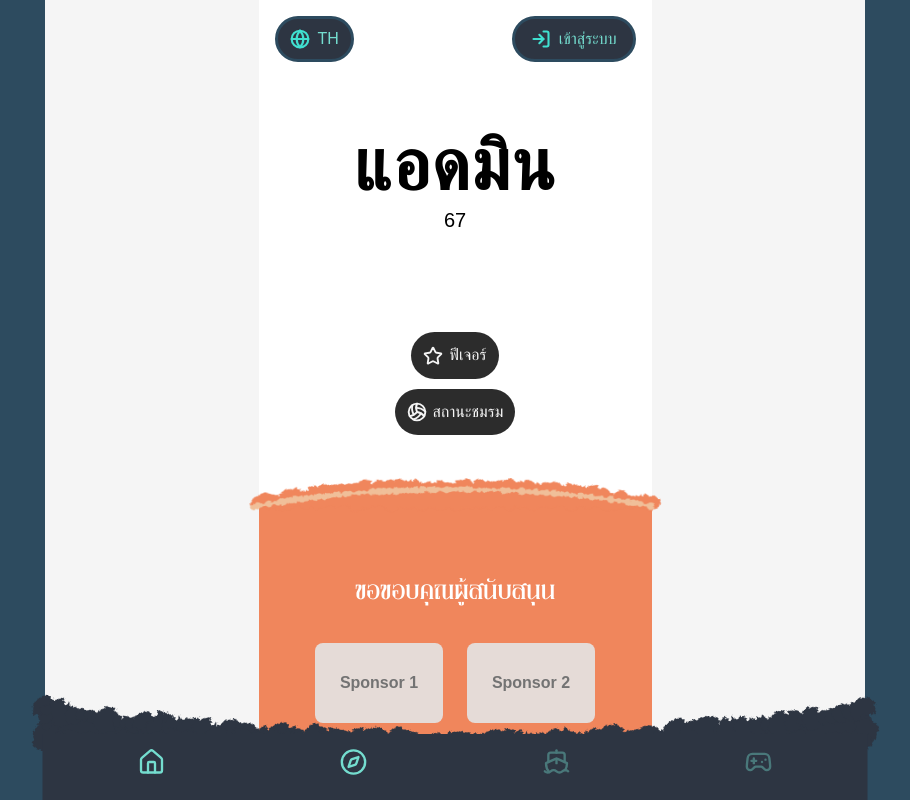
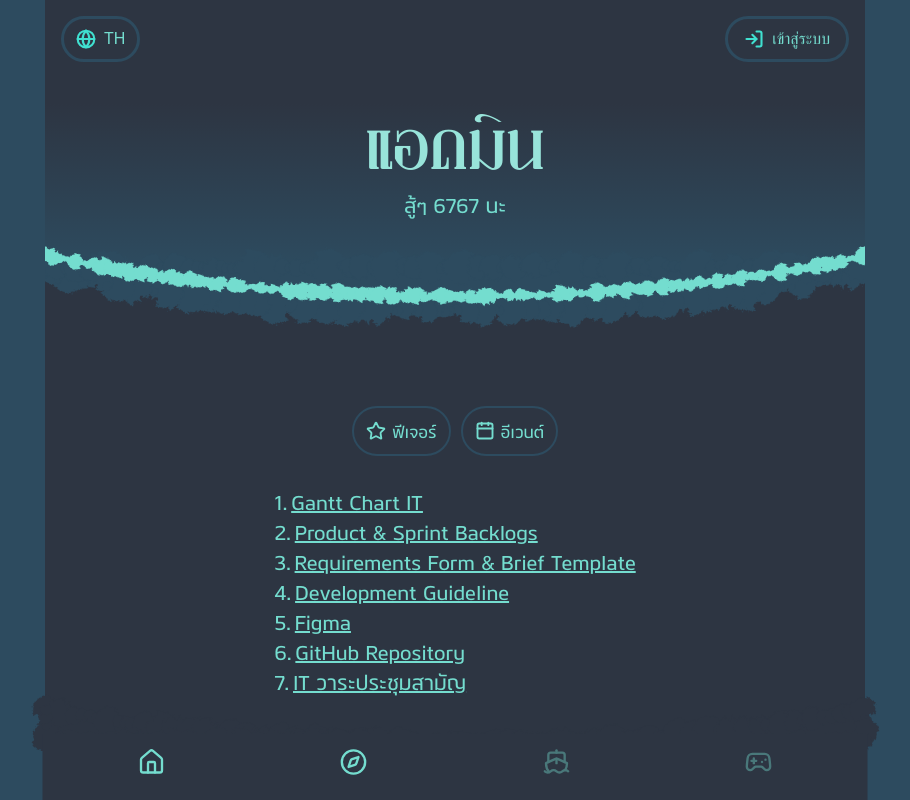
Before and after one commit to IT-Vishnu24th/vishnu24th-website, a Next.js app: page /admin in a window 1280 px wide. Shown: the top 800 px of the page, without its empty margins (185-1095 px from the left). Built offline with nearby package versions, Linux system fonts and the light colour scheme; no server answers.

Commit message:
feat: add admin page final ui

```diff
--- a/src/app/admin/page.tsx
+++ b/src/app/admin/page.tsx
@@ -1,4 +1,4 @@
-import { Star, Volleyball } from "lucide-react"
+import { Calendar, Star, Volleyball } from "lucide-react"
 import Link from "next/link"
 
 import { Header } from "@/components/Headers"
@@ -12,26 +12,64 @@ const adminActions = [
     icon: Star,
   },
   {
-    label: "สถานะชมรม",
+    label: "อีเวนต์",
     href: "/admin/stage_status",
-    icon: Volleyball,
+    icon: Calendar,
+  },
+]
+
+const links = [
+  {
+    text: "Gantt Chart IT",
+    link: "https://docs.google.com/spreadsheets/d/1d5W86pZRiK0aHRkIR2TRdyH9tfoNTC2cqLZlxXNHZxU/edit?usp=sharing",
+  },
+  {
+    text: "Product & Sprint Backlogs",
+    link: "https://docs.google.com/spreadsheets/d/1Yzfl57qETy20nbTvFFV6-ths4SODgRibz2dWqhp0gg0/edit?usp=sharing",
+  },
+  {
+    text: "Requirements Form & Brief Template",
+    link: "https://docs.google.com/document/d/1PAXkv1oRDxqcsQAqgbiTG_VBPul0I7jQUdvd-oa3cLk/edit?usp=sharing",
+  },
+  {
+    text: "Development Guideline",
+    link: "https://docs.google.com/document/d/1R1AIP3XXb6voYg-EbDRXG3PY3WQPI3KKDJ3UM69Xsi0/edit?usp=sharing",
+  },
+  {
+    text: "Figma",
+    link: "https://www.figma.com/design/7b6WTRmtYPCZBvW88t4cJD/Vishnu-25th?node-id=0-1&t=Kmv377oCuxZjSdGp-1",
+  },
+  {
+    text: "GitHub Repository",
+    link: "https://github.com/IT-Vishnu24th/vishnu24th-website.git",
+  },
+  {
+    text: "IT วาระประชุมสามัญ",
+    link: "https://docs.google.com/document/d/1yJ8oIFYWfEojhx00_bJb_F8In0eMbqFq3i7uTAXdcJc/edit?usp=sharing",
   },
 ]
 
 export default function AdminPage() {
   return (
-    <main className="flex min-h-svh w-full justify-center bg-neutral-100">
-      <div className="w-full max-w-98.25 bg-white pb-40 text-black">
+    <div className="w-full overflow-x-hidden text-black">
+      <section className="w-full bg-[linear-gradient(180deg,#2D3542_38.94%,#2D4B5F_100%)] text-black">
         <Header />
-
-        <section className="text-center w-full px-4 pb-9 pt-11 ">
-          <h1 className="whitespace-nowrap text-7xl font-bold leading-[1.2] tracking-[0.02em]">
+        <div className="px-4 pb-8 flex w-full flex-col items-center justify-center gap-5 text-center">
+          <h1 className="whitespace-nowrap text-[96px] font-sov-yeehor font-normal leading-none letter-spacing-[1.92px] text-turqoise-cream">
             แอดมิน
           </h1>
-          <p className="text-[20px] font-normal leading-[1.2]">67</p>
-        </section>
+          <p className="max-w-75 text-[20px] font-normal font-fc-quantum leading-none text-turqoise">
+            สู้ๆ 6767 นะ
+          </p>
+        </div>
+        <div className="w-full relative h-3 [@media(min-width:480px)]:h-5">
+          <img src="/explore/dark_blue_curve.svg" alt="" className="w-full absolute z-10" />
+          <img src="/explore/blue_curve.svg" alt="" className="w-full absolute z-20" />
+        </div>
+      </section>
 
-        <section className="flex w-full flex-col items-center justify-center gap-2.5 py-16">
+      <section className="flex w-full flex-col justify-center items-center gap-2.5 py-25 pt-35 bg-midnight">
+        <div className="flex gap-2.5 mb-5">
           {adminActions.map((action) => {
             const Icon = action.icon
 
@@ -39,18 +77,27 @@ export default function AdminPage() {
               <Link
                 key={action.label}
                 href={action.href}
-                className="flex items-center justify-center gap-1.5 rounded-full bg-[#2c2c2c] p-3 text-[#f5f5f5] transition hover:bg-neutral-800"
+                className="flex items-center font-fc-quantum justify-center gap-1.5 rounded-full p-3 transition hover:border-turqoise bg-midnight border-2 text-turqoise border-midnight-light"
               >
                 <Icon aria-hidden="true" size={20} strokeWidth={2.25} />
                 <span className="text-[16px] leading-[1.4]">{action.label}</span>
               </Link>
             )
           })}
-        </section>
+        </div>
+        <div>
+          {links.map((e, index) => (
+            <Link href={e.link} key={e.text} target="_blank">
+              <div className="whitespace-normal text-turqoise text-[20px] font-fc-quantum flex gap-1">
+                {index + 1}.<p className="underline whitespace-normal">{e.text}</p>
+              </div>
+            </Link>
+          ))}
+        </div>
+      </section>
 
-        <SponsorFooter />
-        <NavigationFooter />
-      </div>
-    </main>
+      <SponsorFooter />
+      <NavigationFooter />
+    </div>
   )
 }
```
